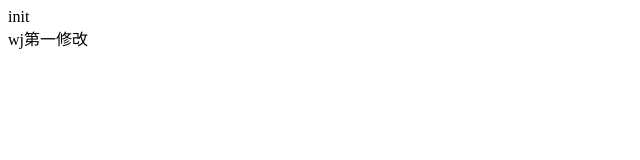
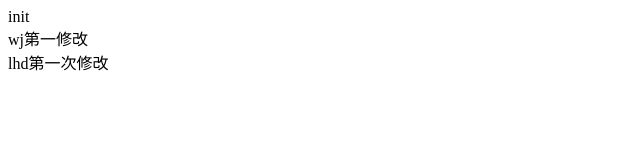
Before and after one commit to CallMe-Jason/Question, a plain HTML site: page 1.git分支问题/git.html in a window 1280 px wide. Shown: the whole page, without its empty margins (0-640 px from the left). Drawn offline with Linux system fonts and the light colour scheme.

Commit message:
lhd第一次修改了

```diff
--- a/1.git分支问题/git.html
+++ b/1.git分支问题/git.html
@@ -8,5 +8,6 @@
 <body>
   <div class="init">init</div>
   <div>wj第一修改</div>
+  <div>lhd第一次修改</div>
 </body>
 </html>
```
